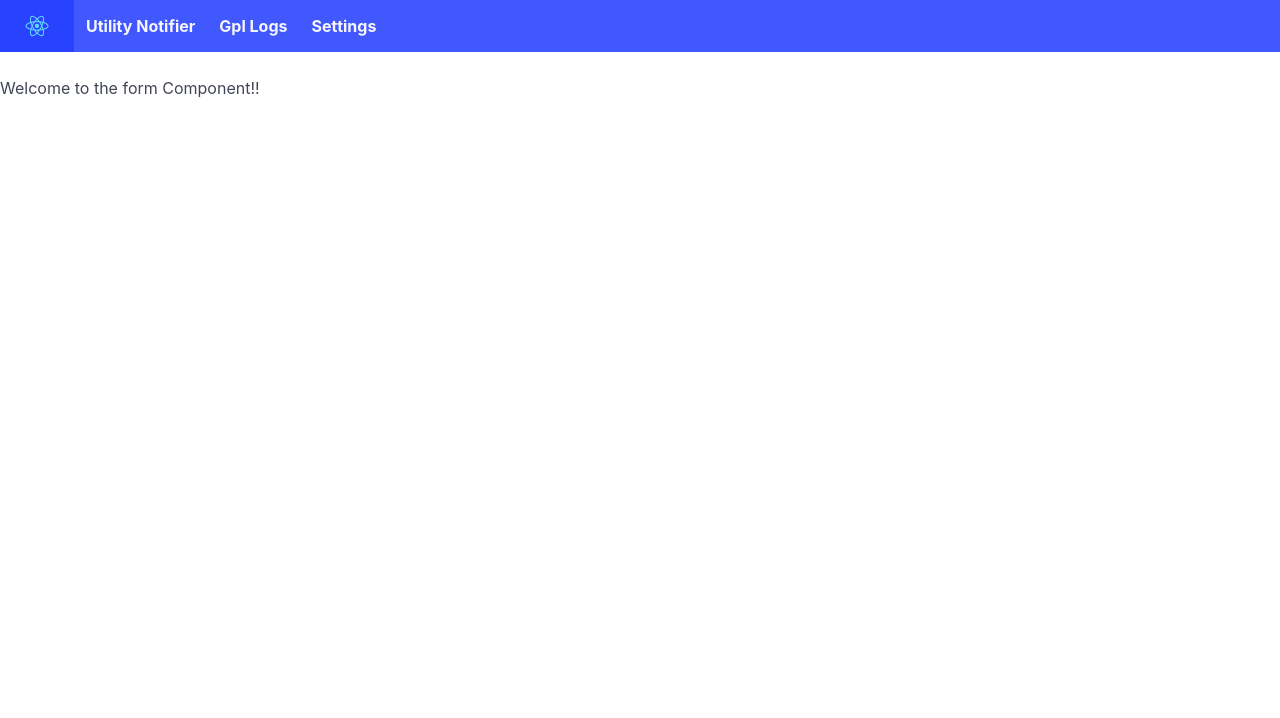
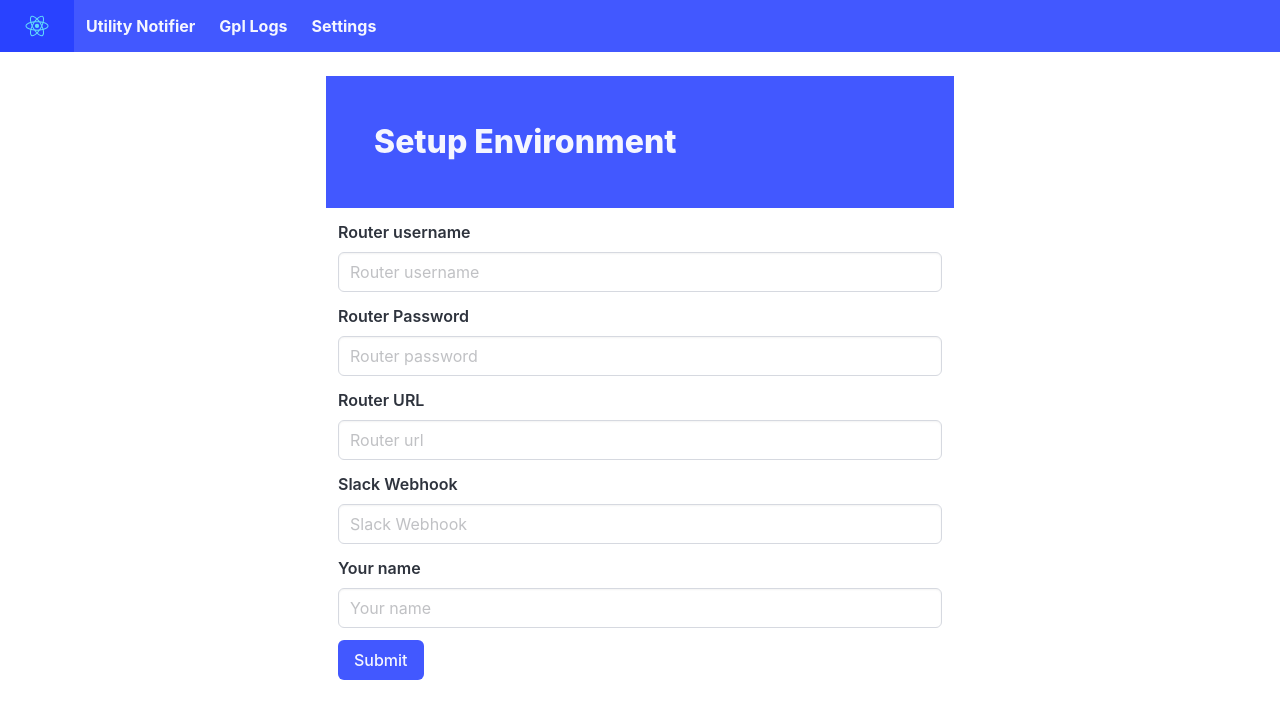
Before and after one commit to Alien-nick/UtilityTracker, a React (Create React App) app in the folder frontend/: page /backend in a window 1280 px wide. Shown: the top 718 px of the page. Built offline with nearby package versions, Linux system fonts and the light colour scheme.

Commit message:
Add form template

```diff
--- a/frontend/src/components/backendForm.js
+++ b/frontend/src/components/backendForm.js
@@ -1,10 +1,62 @@
 import React, { Component } from 'react';
 
-export default class EditTodo extends Component {
+export default class BackEndForm extends Component {
     render() {
         return (
-            <div>
-                <p>Welcome to the form Component!!</p>
+            <div class="columns is-mobile is-centered">
+                <div class="column is-half">
+                    <section class="hero is-link">
+                        <div class="hero-body">
+                            <div class="container">
+                            <h1 class="title">
+                                Setup Environment
+                            </h1>
+                            </div>
+                        </div>
+                    </section>
+                    <div class="column">
+                        <div class="field">
+                            <label class="label">Router username</label>
+                            <div class="control">
+                                <input class="input" type="text" placeholder="Router username"/>
+                            </div>
+                        </div>
+
+                        <div class="field">
+                            <label class="label">Router Password</label>
+                            <div class="control">
+                                <input class="input" type="password" placeholder="Router password"/>
+                            </div>
+                        </div>
+
+                        <div class="field">
+                            <label class="label">Router URL</label>
+                            <div class="control">
+                                <input class="input" type="password" placeholder="Router url"/>
+                            </div>
+                        </div>
+
+                        <div class="field">
+                            <label class="label">Slack Webhook</label>
+                            <div class="control">
+                                <input class="input" type="password" placeholder="Slack Webhook"/>
+                            </div>
+                        </div>
+
+                        <div class="field">
+                            <label class="label">Your name</label>
+                            <div class="control">
+                                <input class="input" type="password" placeholder="Your name"/>
+                            </div>
+                        </div>
+
+                        <div class="field is-grouped">
+                            <div class="control">
+                                <button class="button is-link">Submit</button>
+                            </div>
+                        </div>
+                    </div>
+                </div>
             </div>
         )
     }
```
